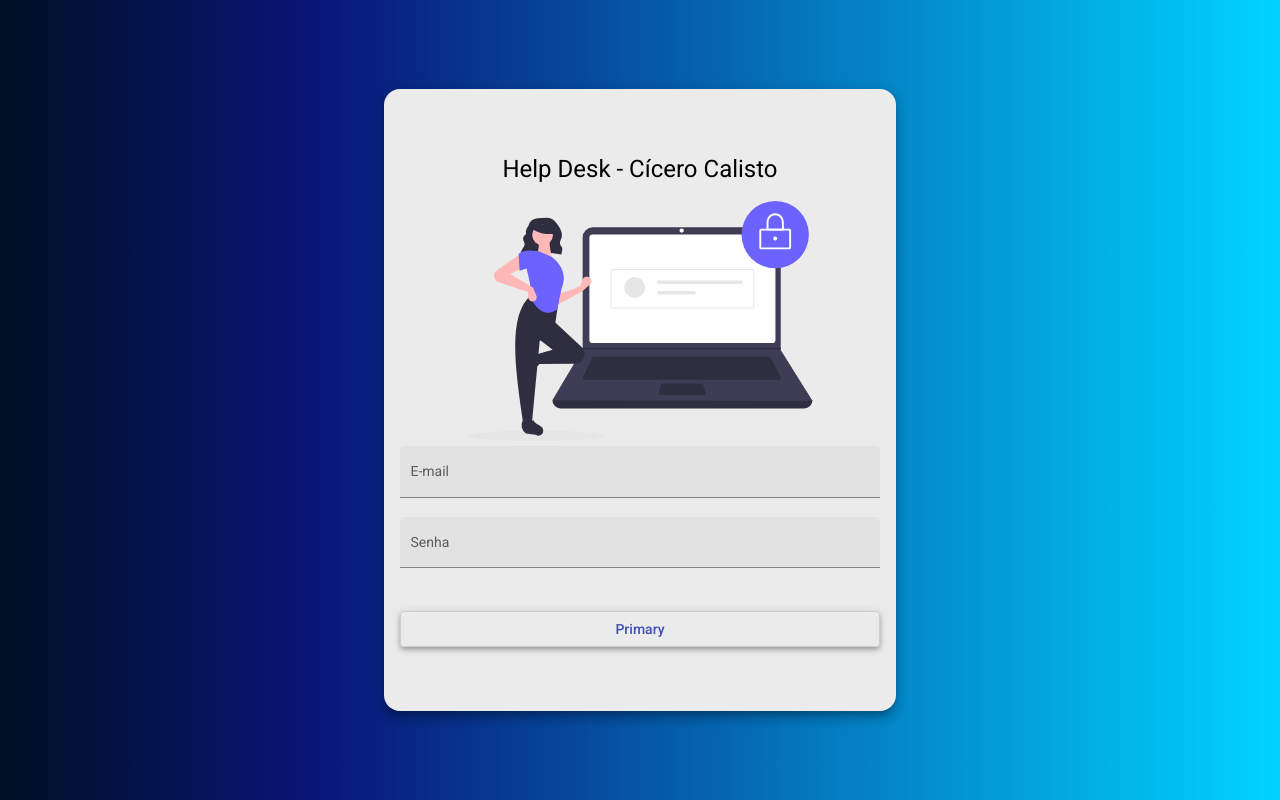
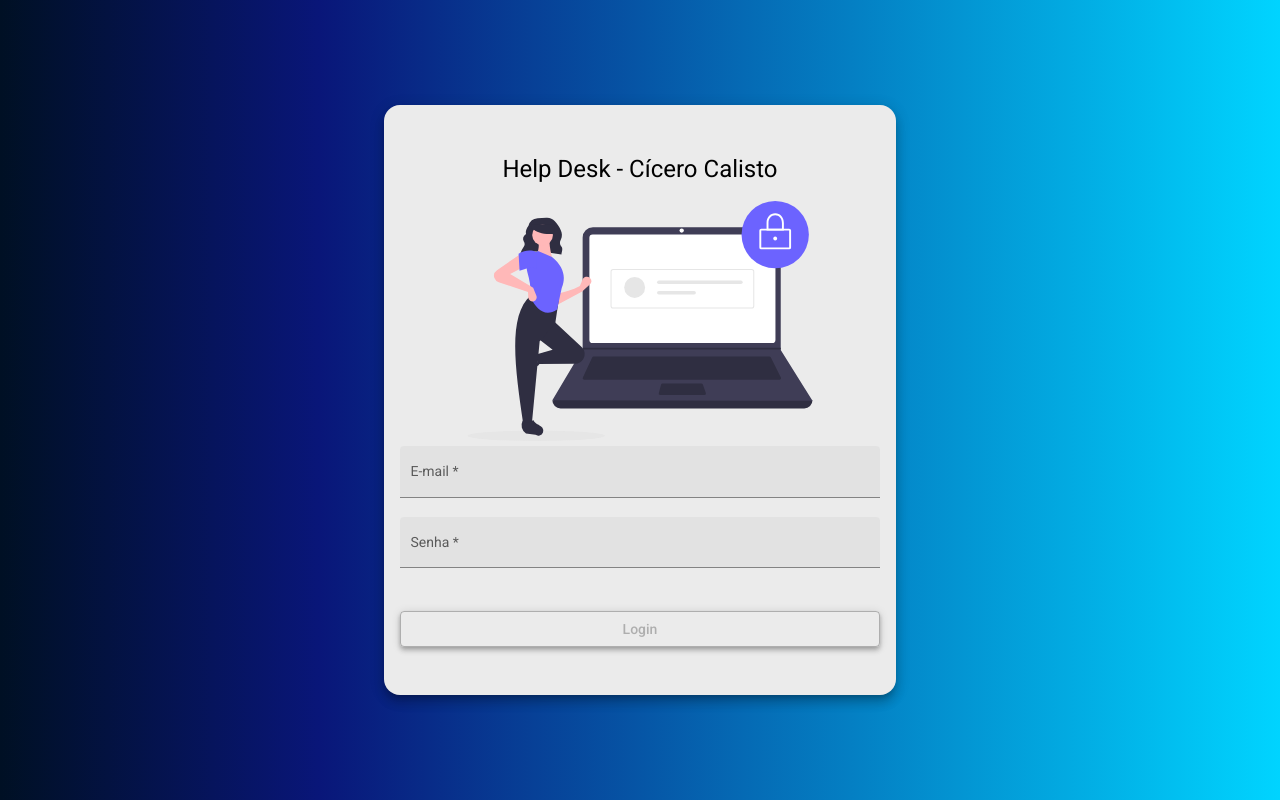
Before and after one commit to cicerocalisto97/helpdesk-front, an Angular app: page /login in a window 1280 px wide. Built offline with nearby package versions, Linux system fonts and the light colour scheme.

Commit message:
Validacao de formulario para Login

```diff
--- a/src/app/components/login/login.component.css
+++ b/src/app/components/login/login.component.css
@@ -10,7 +10,7 @@
     width: 30rem;
     margin: auto;
     background-color: rgb(235, 235, 235);
-    padding: 4rem 1rem;
+    padding: 3rem 1rem;
     border-radius: 1rem;
 }
 
--- a/src/app/components/login/login.component.html
+++ b/src/app/components/login/login.component.html
@@ -4,13 +4,13 @@
         <img src="assets/img/login-image.svg" alt="Imagem de Login">
         <mat-form-field class="full-width" appearance="fill">
           <mat-label>E-mail</mat-label>
-          <input matInput placeholder="Ex. fulado@mail.com">
+          <input [formControl]="email" required [(ngModel)]="creds.email" name="email" matInput placeholder="Ex. fulado@mail.com">
         </mat-form-field>
 
         <mat-form-field class="full-width" appearance="fill">
             <mat-label>Senha</mat-label>
-            <input type="password" matInput placeholder="Ex. 123">
+            <input [formControl]="senha" required [(ngModel)]="creds.senha" name="senha" type="password" matInput placeholder="Ex. 123">
           </mat-form-field>
-        <button class="full-width mat-elevation-z4" mat-stroked-button color="primary">Primary</button>
+        <button [disabled]="!validaCampos()" class="full-width mat-elevation-z4" mat-stroked-button color="primary">Login</button>
       </form>
 </div>
--- a/src/app/components/login/login.component.ts
+++ b/src/app/components/login/login.component.ts
@@ -1,4 +1,6 @@
 import { Component, OnInit } from '@angular/core';
+import { FormControl, Validators } from '@angular/forms';
+import { Credenciais } from 'src/app/models/credenciais';
 
 @Component({
   selector: 'app-login',
@@ -7,9 +9,25 @@
 })
 export class LoginComponent implements OnInit {
 
+  creds: Credenciais = {
+    email: '',
+    senha: ''
+  }
+
+  email = new FormControl(null, Validators.email);
+  senha = new FormControl(null, Validators.minLength(3));
+
   constructor() { }
 
   ngOnInit(): void {
   }
 
+  validaCampos(): boolean {
+    if(this.email.valid && this.senha.valid) {
+      return true;
+    } else {
+      return false;
+    }
+  }
+
 }
--- /dev/null
+++ b/src/app/models/credenciais.ts
@@ -0,0 +1,4 @@
+export interface Credenciais {
+    email: string;
+    senha: string;
+}
```
